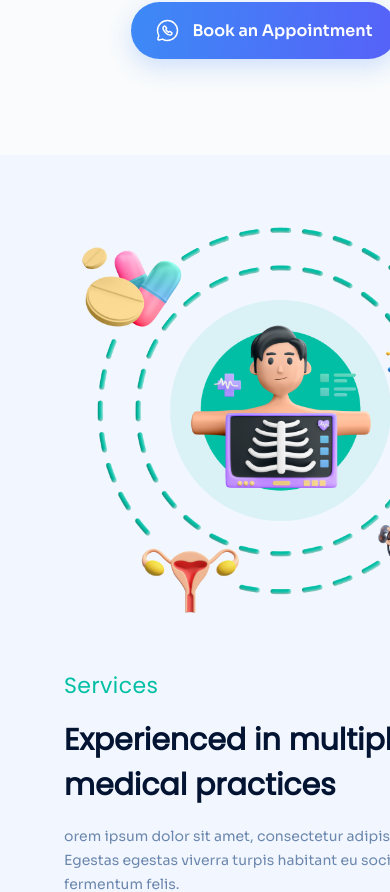
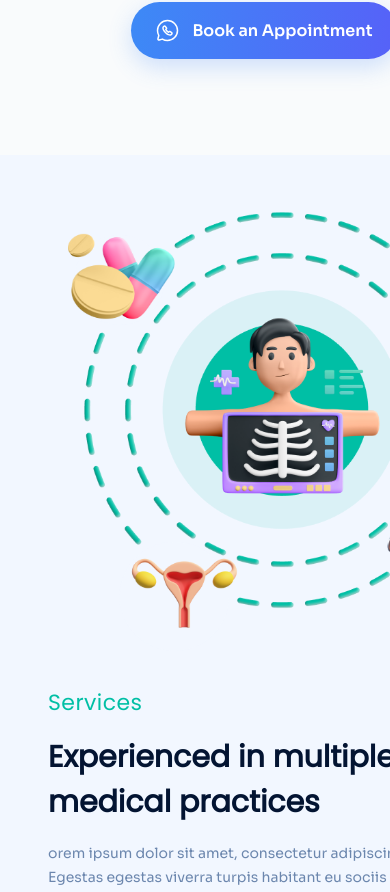
Before and after one commit to vivienogoun/FigmaToCode-Challenge-Week1-vivienogoun, a Next.js app: page / in a window 390 px wide. Shown: the part 1857-2749 px from the top of the page. Built offline with nearby package versions, Linux system fonts and the light colour scheme.

Commit message:
adjust services section padding on mobile

```diff
--- a/src/app/page.tsx
+++ b/src/app/page.tsx
@@ -119,7 +119,7 @@ export default function Home() {
       </section>
 
       {/* section 3: services */}
-      <section className="bg-[#F2F7FF] flex flex-col items-center gap-24 p-16 sm:p-24 w-full">
+      <section className="bg-[#F2F7FF] flex flex-col items-center gap-24 p-12 sm:p-24 w-full">
         {/* top section */}
         <div className="flex flex-col-reverse sm:flex-row justify-around items-center m-auto gap-8 sm:gap-24">
           {/* content */}
```
